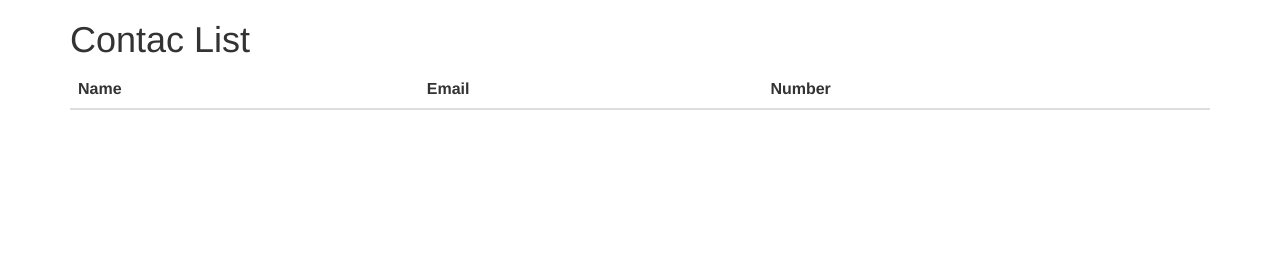
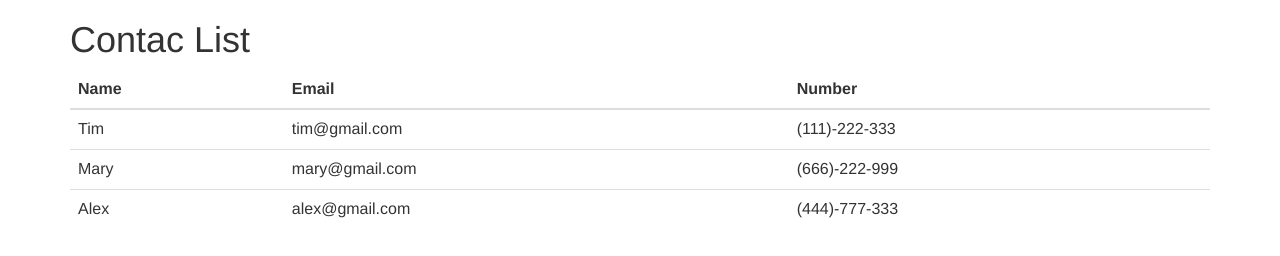
Before and after one commit to devpato/MEAN-ContactList-RESTful, a plain HTML site: page public/index.html in a window 1280 px wide. Drawn offline with nearby package versions, Linux system fonts and the light colour scheme.

Commit message:
Can data finally working

```diff
--- a/public/controllers/controller.js
+++ b/public/controllers/controller.js
@@ -1,4 +1,21 @@
 var myApp = angular.module('myApp', []);
 myApp.controller('AppCtrl', ['$scope', '$http', function($scope, $http) {
-    console.log("Hello World from controller");
+    //Can data
+    person1 = {
+        name: 'Tim',
+        email: 'tim@gmail.com',
+        number: '(111)-222-333'
+    }
+    person2 = {
+        name: 'Mary',
+        email: 'mary@gmail.com',
+        number: '(666)-222-999'
+    }
+    person3 = {
+        name: 'Alex',
+        email: 'alex@gmail.com',
+        number: '(444)-777-333'
+    }
+    var contactList = [person1, person2, person3];
+    $scope.contactList = contactList;
 }]);
--- a/public/index.html
+++ b/public/index.html
@@ -20,6 +20,13 @@
                         <th>Number</th>
                     </tr>
                 </thead>
+                <tbody>
+                    <tr ng-repeat = "contact in contactList">
+                        <td>{{contact.name}}</td>
+                        <td>{{contact.email}}</td>
+                        <td>{{contact.number}}</td>
+                    </tr>
+                </tbody>
             </table>
         </div>
         <script src=https://ajax.googleapis.com/ajax/libs/angularjs/1.5.8/angular.min.js></script>
```
